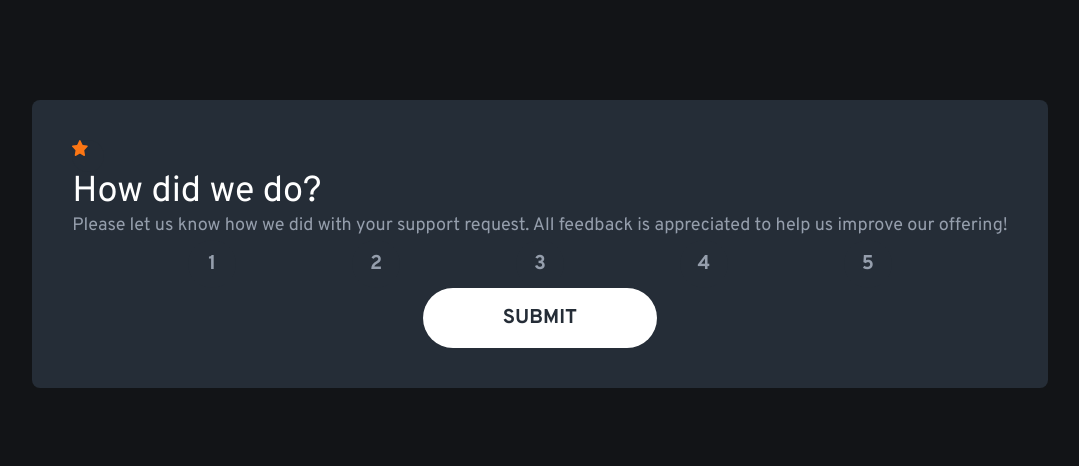
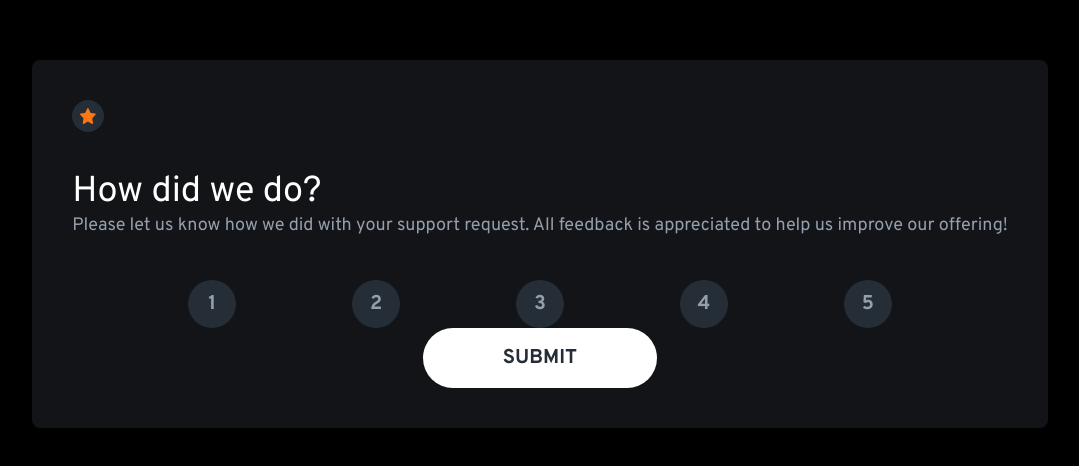
Before and after one commit to lavollmer/interactive-rating-component, a React (Vite) app: page / in a window 1280 px wide. Shown: the part 156-622 px from the top of the page, without its empty margins (100-1179 px from the left). Built offline with nearby package versions, Linux system fonts and the light colour scheme.

Commit message:
styling the app

```diff
--- a/src/App.jsx
+++ b/src/App.jsx
@@ -6,10 +6,14 @@ function App() {
   const number = "";
   return (
     <>
-      <div className="font-overpass bg-very-dark-blue screen">
-        <div className="flex flex-col bg-dark-blue rounded-lg p-10">
-          <div className="bg-dark-blue rounded-full h-8 w-8">
-            <img src={IconStar} alt="icon-star" className="h-4 w-4" />
+      <div className="flex flex-col font-overpass bg-black screen">
+        <div className="flex flex-col bg-very-dark-blue rounded-lg p-10 space-y-10 h-100 w-100">
+          <div className="flex flex-col items-center justify-center bg-dark-blue rounded-full h-8 w-8">
+            <img
+              src={IconStar}
+              alt="icon-star"
+              className="flex flex-col items-center justify-center h-4 w-4"
+            />
           </div>
           <div>
             <h1 className="text-white text-4xl">How did we do?</h1>
```
